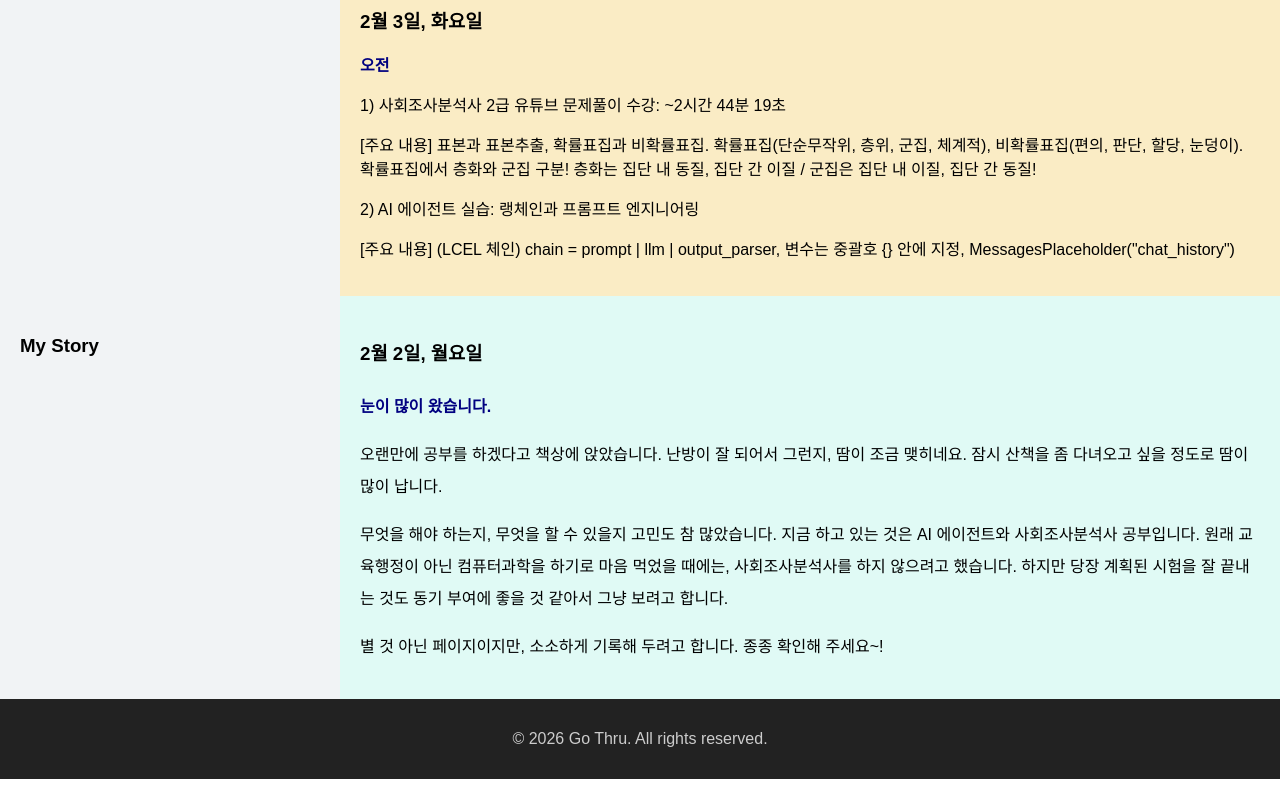
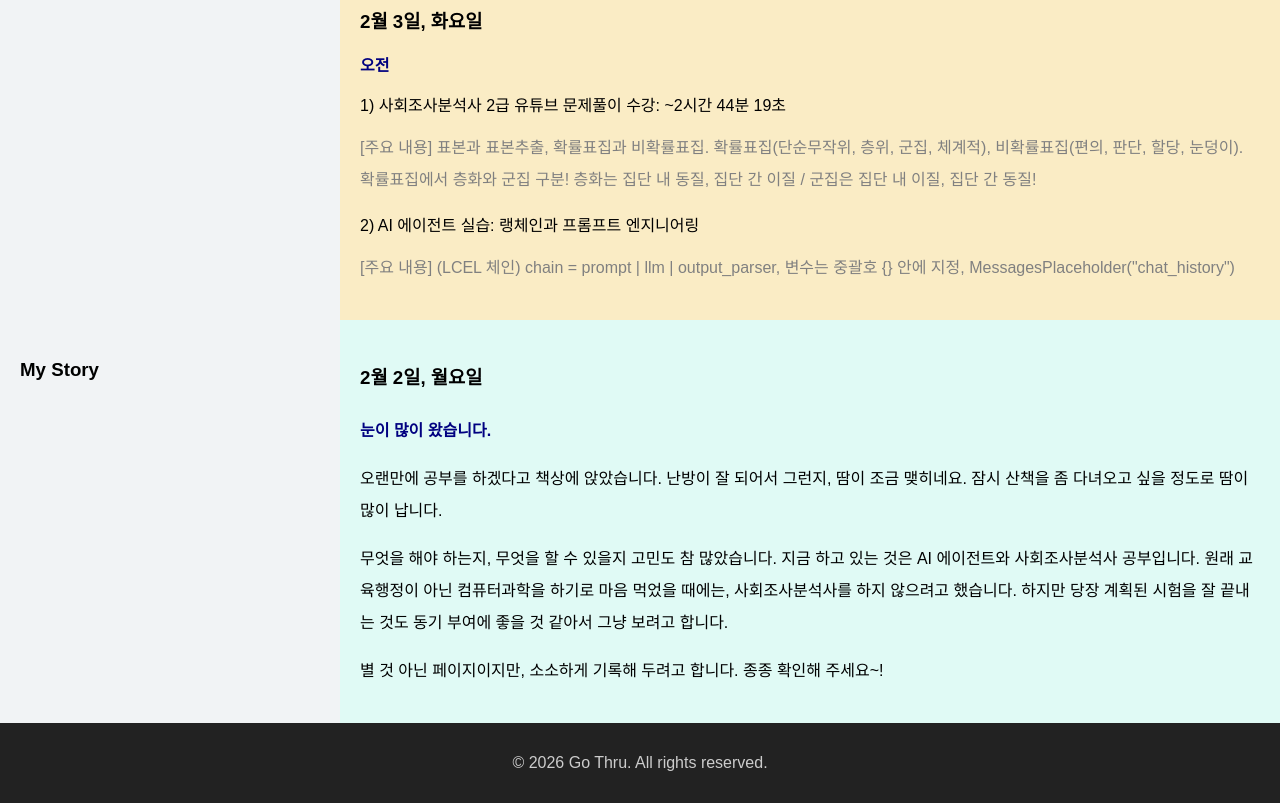
Before and after one commit to hwang-ih/hwang-ih.github.io, a plain HTML site: page index.html in a window 1280 px wide. Shown: the part 1196-1999 px from the top of the page. Before the commit the page ends 1975 px from the top, so only its background shows below. Drawn offline with Linux system fonts and the light colour scheme.

Commit message:
Update index.html

```diff
--- a/index.html
+++ b/index.html
@@ -68,12 +68,12 @@
                 <h3>2월 3일, 화요일</h3>
                 <p><span style="color: navy; font-weight: bold;">오전</span></p>
                 <p>1) 사회조사분석사 2급 유튜브 문제풀이 수강: ~2시간 44분 19초</p>
-                <p><span style="color: charcoal;">
+                <p><span style="color: gray; line-height: 2.0">
                     [주요 내용] 표본과 표본추출, 확률표집과 비확률표집. 확률표집(단순무작위, 층위, 군집, 체계적), 비확률표집(편의, 판단, 할당, 눈덩이).
                     확률표집에서 층화와 군집 구분! 층화는 집단 내 동질, 집단 간 이질 / 군집은 집단 내 이질, 집단 간 동질!
                 </span></p>
                 <p>2) AI 에이전트 실습: 랭체인과 프롬프트 엔지니어링</p>
-                <p><span style="color: charcoal;">
+                <p><span style="color: gray; line-height: 2.0">
                     [주요 내용] (LCEL 체인) chain = prompt | llm | output_parser, 변수는 중괄호 {} 안에 지정, MessagesPlaceholder("chat_history")
                 </span></p>
             </div>
```
